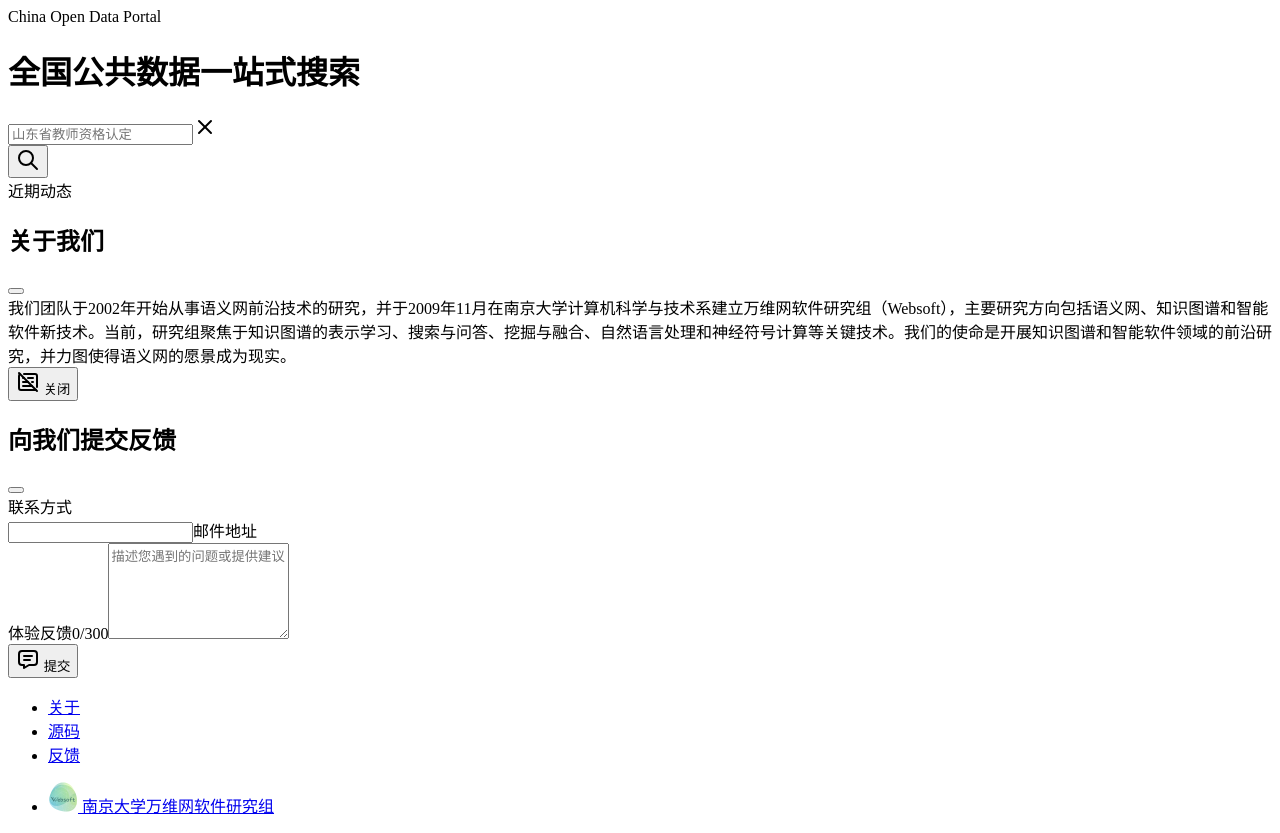
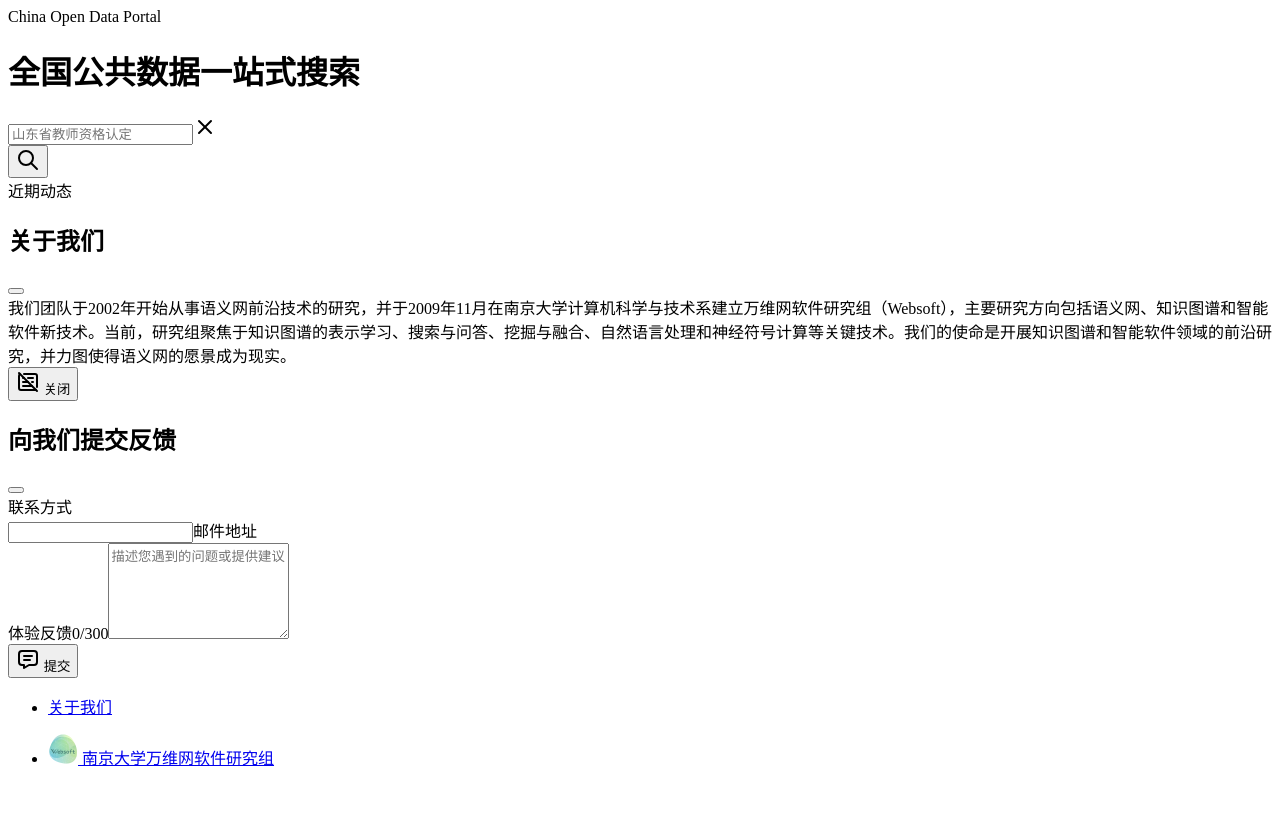
Before and after one commit to String10/ChinaOpenDataPortal-FrontEnd-Vue, a Vue app: page / in a window 1280 px wide. After the commit the page ends 800 px from the top, so only its background shows below. Built offline with nearby package versions, Linux system fonts and the light colour scheme; no server answers.

Commit message:
update footer
1. remove feedback
2. remove source code

```diff
--- a/src/App.vue
+++ b/src/App.vue
@@ -30,9 +30,7 @@ const footer = ref<Footer>({
     org_link: 'http://ws.nju.edu.cn/'
   },
   right_part: [
-    { name: '关于', link: canvas.value.about.id, toggle: true },
-    { name: '源码', link: 'https://github.com/cqsss/ChinaOpenDataPortal', toggle: false },
-    { name: '反馈', link: canvas.value.feedback.id, toggle: true }
+    { name: '关于我们', link: canvas.value.about.id, toggle: true },
   ]
 })
 </script>
```
Also changed, not shown: 1 other file (tests, documents, lock files or other folders).
